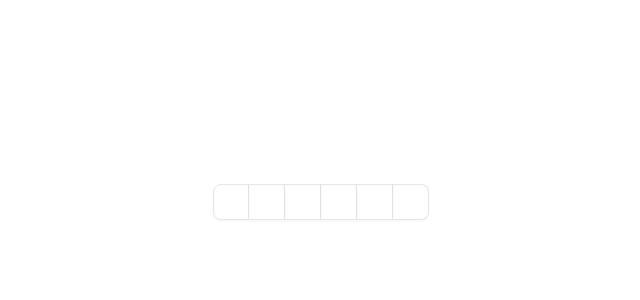
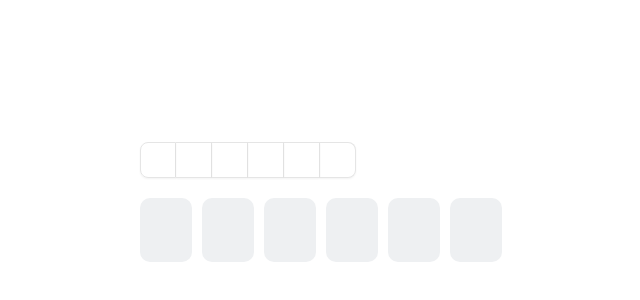
Before and after one commit to rowoonleee/InputOTP, a React (Vite) app: page / in a window 1280 px wide. Shown: the part 198-498 px from the top of the page, without its empty margins (319-959 px from the left). Built offline with nearby package versions, Linux system fonts and the light colour scheme.

Commit message:
implement basic input field ui

```diff
--- a/src/App.tsx
+++ b/src/App.tsx
@@ -1,11 +1,13 @@
 import "./App.css";
 import InputOTPDemo from "@/components/InputOTPDemo";
+import InputOTP from "@/components/InputOTP";
 
 function App() {
   return (
-    <>
-      <InputOTPDemo />
-    </>
+    <div style={{ display: "flex", flexDirection: "column", gap: "20px" }}>
+      <InputOTPDemo /> {/* Shadcn component */}
+      <InputOTP />
+    </div>
   );
 }
 
--- /dev/null
+++ b/src/components/InputOTP.tsx
@@ -0,0 +1,27 @@
+import "@/styles/InputOTP.scss";
+
+function InputOTP() {
+  return (
+    <div className="container">
+      <InputSingleOTP />
+      <InputSingleOTP />
+      <InputSingleOTP />
+      <InputSingleOTP />
+      <InputSingleOTP />
+      <InputSingleOTP />
+    </div>
+  );
+}
+
+function InputSingleOTP() {
+  return (
+    <input
+      className="single-input"
+      maxLength={1}
+      type="text"
+      inputMode="numeric"
+    />
+  );
+}
+
+export default InputOTP;
--- /dev/null
+++ b/src/styles/InputOTP.scss
@@ -0,0 +1,15 @@
+.container {
+  display: flex;
+  gap: 10px;
+}
+
+.single-input {
+  background-color: #eef0f2;
+  width: 52px;
+  padding-top: 14px;
+  padding-bottom: 14px;
+  border-radius: 10px;
+  text-align: center;
+  font-weight: bold;
+  font-size: 24px;
+}
```
